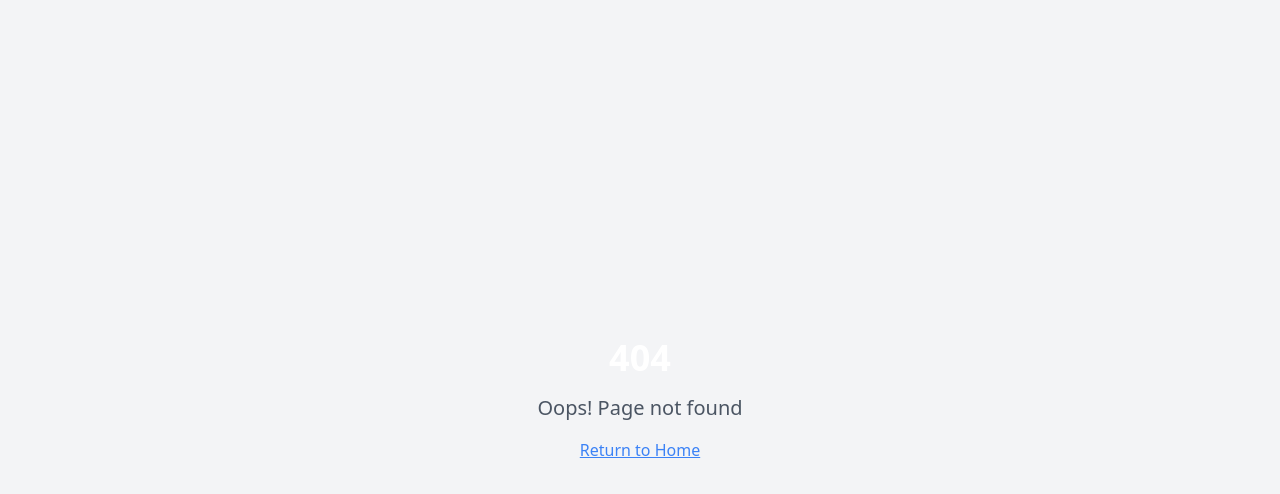
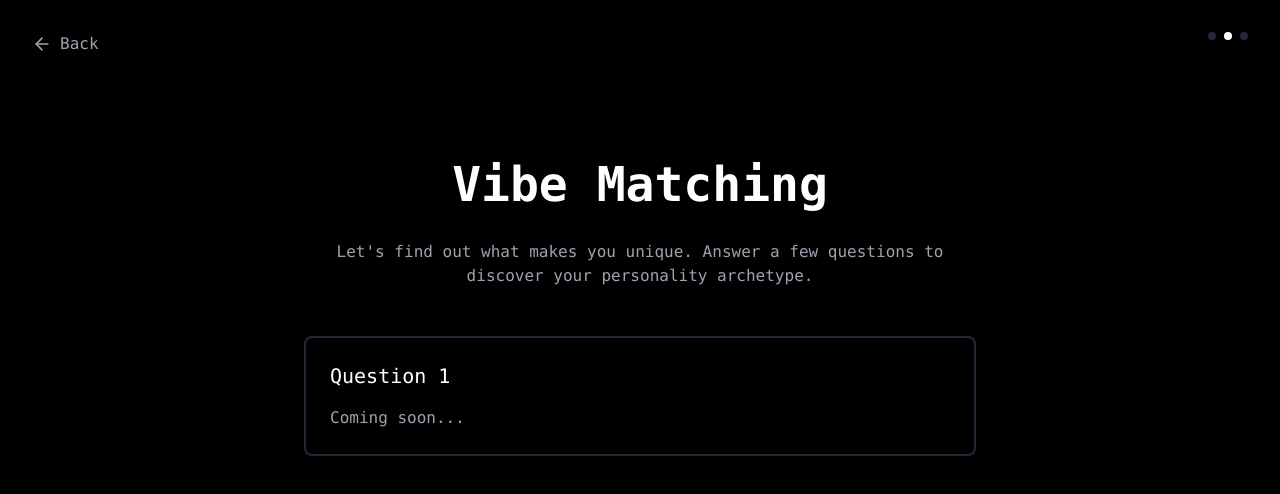
Before and after one commit to dimadem/doable, a React (Vite) app: page /vibe-matching in a window 1280 px wide. Before the commit this address had no page. Shown: the top 494 px of the page. Built offline with nearby package versions, Linux system fonts and the light colour scheme.

Commit message:
Add vibe_matching page and route
Created a new vibe_matching page with a monochromatic theme. Set up routing for the vibe_matching page and added navigation from the START button. Implemented smooth transitions between the landing page and the vibe_matching page.

```diff
--- a/src/App.tsx
+++ b/src/App.tsx
@@ -1,10 +1,13 @@
+
 import { Toaster } from "@/components/ui/toaster";
 import { Toaster as Sonner } from "@/components/ui/sonner";
 import { TooltipProvider } from "@/components/ui/tooltip";
 import { QueryClient, QueryClientProvider } from "@tanstack/react-query";
 import { BrowserRouter, Routes, Route } from "react-router-dom";
+import { AnimatePresence } from "framer-motion";
 import Index from "./pages/Index";
 import NotFound from "./pages/NotFound";
+import VibeMatching from "./pages/VibeMatching";
 
 const queryClient = new QueryClient();
 
@@ -14,11 +17,13 @@ const App = () => (
       <Toaster />
       <Sonner />
       <BrowserRouter>
-        <Routes>
-          <Route path="/" element={<Index />} />
-          {/* ADD ALL CUSTOM ROUTES ABOVE THE CATCH-ALL "*" ROUTE */}
-          <Route path="*" element={<NotFound />} />
-        </Routes>
+        <AnimatePresence mode="wait">
+          <Routes>
+            <Route path="/" element={<Index />} />
+            <Route path="/vibe-matching" element={<VibeMatching />} />
+            <Route path="*" element={<NotFound />} />
+          </Routes>
+        </AnimatePresence>
       </BrowserRouter>
     </TooltipProvider>
   </QueryClientProvider>
--- a/src/components/Hero/Hero.tsx
+++ b/src/components/Hero/Hero.tsx
@@ -2,8 +2,11 @@
 import React from 'react';
 import { motion } from 'framer-motion';
 import { ChevronDown } from 'lucide-react';
+import { useNavigate } from 'react-router-dom';
 
 const Hero = () => {
+  const navigate = useNavigate();
+
   const containerVariants = {
     hidden: {
       opacity: 0
@@ -12,6 +15,12 @@ const Hero = () => {
       opacity: 1,
       transition: {
         staggerChildren: 0.2
+      }
+    },
+    exit: {
+      opacity: 0,
+      transition: {
+        duration: 0.3
       }
     }
   };
@@ -31,11 +40,16 @@ const Hero = () => {
     }
   };
 
+  const handleStart = () => {
+    navigate('/vibe-matching');
+  };
+
   return (
     <motion.div
       className="min-h-screen flex flex-col items-center justify-center px-4 bg-black text-white"
       initial="hidden"
       animate="visible"
+      exit="exit"
       variants={containerVariants}
     >
       {/* Progress Indicator */}
@@ -69,6 +83,7 @@ const Hero = () => {
       {/* CTA Button */}
       <motion.button
         variants={itemVariants}
+        onClick={handleStart}
         className={`
           font-mono px-8 py-4
           bg-black text-white
--- /dev/null
+++ b/src/pages/VibeMatching.tsx
@@ -0,0 +1,82 @@
+
+import React from 'react';
+import { motion } from 'framer-motion';
+import { ArrowLeft } from 'lucide-react';
+import { useNavigate } from 'react-router-dom';
+
+const VibeMatching = () => {
+  const navigate = useNavigate();
+
+  const pageVariants = {
+    initial: {
+      opacity: 0,
+      y: 20
+    },
+    animate: {
+      opacity: 1,
+      y: 0,
+      transition: {
+        duration: 0.5,
+        ease: "easeOut"
+      }
+    },
+    exit: {
+      opacity: 0,
+      y: -20,
+      transition: {
+        duration: 0.3
+      }
+    }
+  };
+
+  return (
+    <motion.div
+      className="min-h-screen bg-black text-white p-8"
+      initial="initial"
+      animate="animate"
+      exit="exit"
+      variants={pageVariants}
+    >
+      {/* Back Button */}
+      <button
+        onClick={() => navigate('/')}
+        className="fixed top-8 left-8 flex items-center gap-2 text-gray-400 hover:text-white transition-colors"
+      >
+        <ArrowLeft size={20} />
+        <span className="font-mono">Back</span>
+      </button>
+
+      {/* Progress Indicator */}
+      <div className="fixed top-8 right-8 flex gap-2">
+        {[1, 2, 3].map((step, i) => (
+          <div
+            key={i}
+            className={`w-2 h-2 rounded-full ${
+              i === 1 ? 'bg-white' : 'bg-gray-800'
+            }`}
+          />
+        ))}
+      </div>
+
+      {/* Main Content */}
+      <div className="max-w-2xl mx-auto mt-32">
+        <h1 className="font-mono text-5xl font-bold mb-8 text-center">
+          Vibe Matching
+        </h1>
+        <p className="font-mono text-gray-400 text-center mb-12">
+          Let's find out what makes you unique. Answer a few questions to discover your personality archetype.
+        </p>
+
+        {/* Placeholder for future vibe matching content */}
+        <div className="space-y-8">
+          <div className="border-2 border-gray-800 p-6 rounded-lg hover:border-white transition-colors">
+            <h3 className="font-mono text-xl mb-4">Question 1</h3>
+            <p className="font-mono text-gray-400">Coming soon...</p>
+          </div>
+        </div>
+      </div>
+    </motion.div>
+  );
+};
+
+export default VibeMatching;
```
